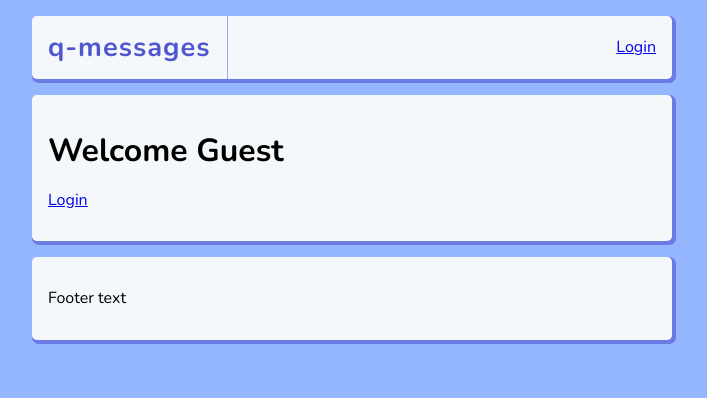
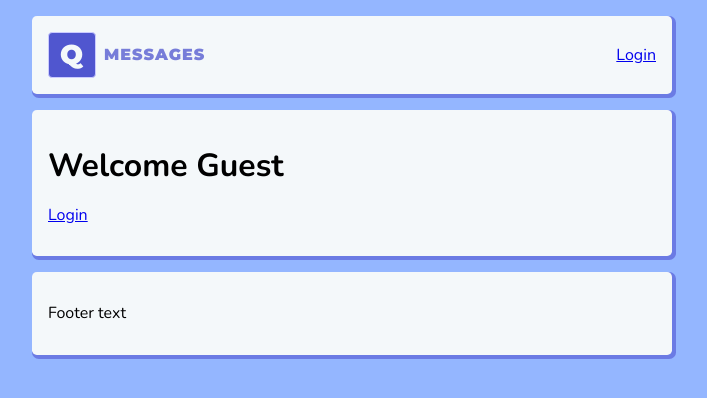
Before and after one commit to qvistdev09/q-messages, a Flask app: template templates/home.html in a window 1280 px wide. Shown: the top 398 px of the page, without its empty margins (288-995 px from the left). Run offline with Flask 2, Linux system fonts and the light colour scheme; the template is opened without the code that fills it, so the values that code supplies are empty.

Commit message:
Style tweaks

```diff
--- a/static/style.css
+++ b/static/style.css
@@ -1,4 +1,5 @@
 @import url("https://fonts.googleapis.com/css2?family=Nunito:wght@200;300;400;600;700&display=swap");
+@import url("https://fonts.googleapis.com/css2?family=Montserrat:wght@900&display=swap");
 
 * {
   box-sizing: border-box;
@@ -10,6 +11,7 @@
   --lightBg: rgb(244, 248, 250);
   --border: rgba(80, 75, 237, 0.484);
   --header: rgb(80, 86, 207);
+  --headerLight: rgba(80, 86, 207, 0.764);
 }
 
 .body {
@@ -49,14 +51,30 @@
 
 .app-title {
   margin: 0;
-  font-size: 1.7rem;
+  font-size: 1rem;
   letter-spacing: 1px;
-  font-weight: 700;
-  color: var(--header);
+  font-weight: 900;
+  color: var(--headerLight);
   padding: 1rem;
-  border-right: 1px solid var(--border);
   align-self: stretch;
   display: flex;
+  align-items: center;
+  font-family: "Montserrat", sans-serif;
+}
+
+.app-title-detail {
+  font-size: 1.7rem;
+  font-weight: 900;
+  background-color: var(--header);
+  color: var(--lightBg);
+  font-family: "Montserrat", sans-serif;
+  border: 1px solid rgb(203, 203, 255);
+  padding: 0.4rem;
+  margin-right: 0.5rem;
+  border-radius: 0.25rem;
+  width: 3rem;
+  display: flex;
+  justify-content: center;
   align-items: center;
 }
 
--- a/templates/base.html
+++ b/templates/base.html
@@ -10,7 +10,7 @@
     <div class="app-outer">
       <div class="app-inner">
         <header class="header card">
-          <h1 class="app-title">q-messages</h1>
+          <h1 class="app-title"><span class="app-title-detail">Q</span>MESSAGES</h1>
           <div class="padded">
             {% if session %}
               <div class="flex-column align-center gap-small">
```
